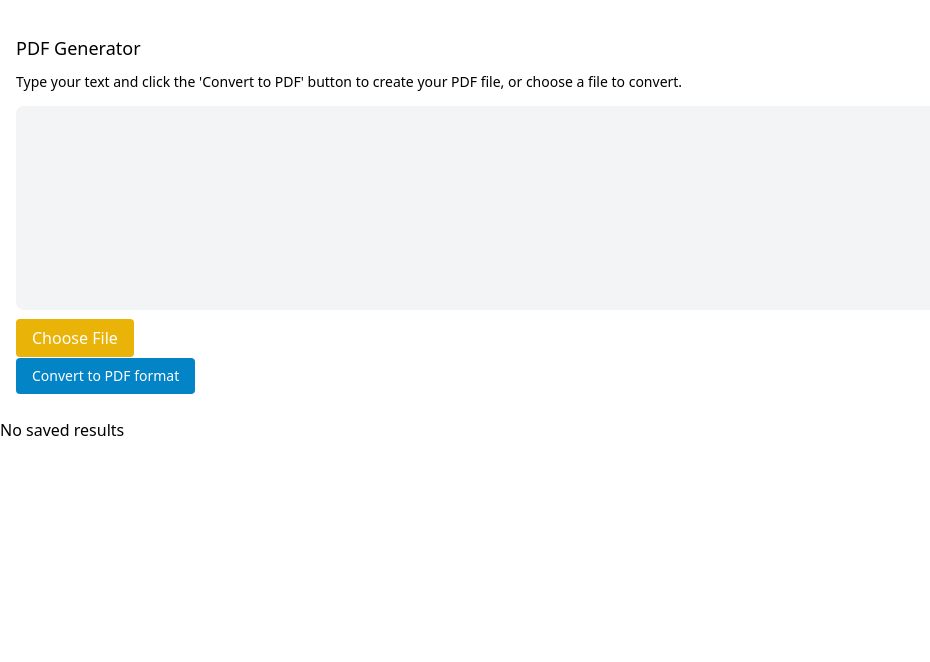
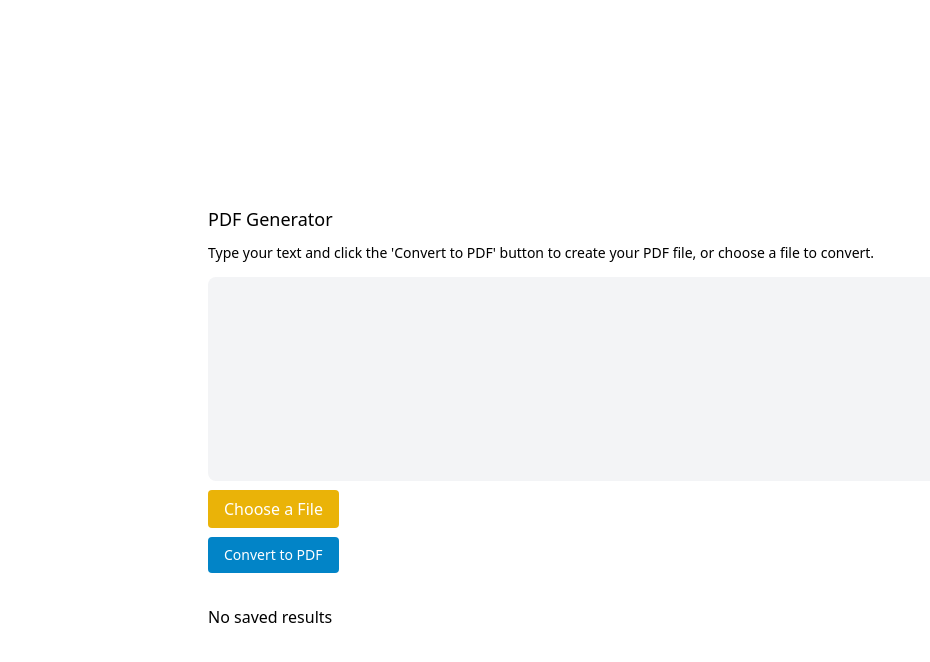
Before and after one commit to na-talia/quick-pdf, a React (Create React App) app: page / in a window 1280 px wide. Shown: the top 662 px of the page, without its empty margins (0-930 px from the left). Built offline with nearby package versions, Linux system fonts and the light colour scheme; a web font is replaced by a local one.

Commit message:
Style: fix styling

```diff
--- a/src/App.tsx
+++ b/src/App.tsx
@@ -24,7 +24,8 @@ function App(): JSX.Element {
   };
 
   return (
-    <div className="App">
+    <div className="flex justify-center items-center min-h-screen p-4">
+      <div className="w-full max-w-4xl">
         <FormProvider
           setURL={setCurrentPDFUrl}
           updateSearchList={updateSearchList}
@@ -45,6 +46,7 @@ function App(): JSX.Element {
           updateSearchList={updateSearchList}
         />
       </div>
+    </div>
   );
 }
 
--- a/src/components/FileUpload.tsx
+++ b/src/components/FileUpload.tsx
@@ -20,7 +20,7 @@ export const FileUpload: FC<FileUploadProps> = ({
           htmlFor="file-upload"
           className="bg-yellow-500 text-white mx-4 px-4 py-2 rounded cursor-pointer"
         >
-          Choose File
+          Choose a File
         </label>
       ) : (
         <span className="text-gray-700 mx-4">File: {fileName}</span>
--- a/src/components/SearchList.tsx
+++ b/src/components/SearchList.tsx
@@ -106,6 +106,6 @@ export const SearchList: FC<SearchListProps> = ({
       </button>
     </div>
   ) : (
-    <p>No saved results</p>
+    <p className="mx-4">No saved results</p>
   );
 };
--- a/src/components/SubmitButton.tsx
+++ b/src/components/SubmitButton.tsx
@@ -9,13 +9,13 @@ export const SubmitButton: FC = () => {
         {({ hover, active }) => (
           <button
             className={clsx(
-              "rounded py-2 my-2 px-4 text-sm text-white",
+              "rounded py-2 my-4 px-4 text-sm text-white",
               !hover && !active && "bg-sky-600",
               hover && !active && "bg-sky-500",
               active && "bg-sky-700"
             )}
           >
-            Convert to PDF format
+            Convert to PDF
           </button>
         )}
       </Button>
```
Lines whose indentation alone changed are shown as unchanged.
